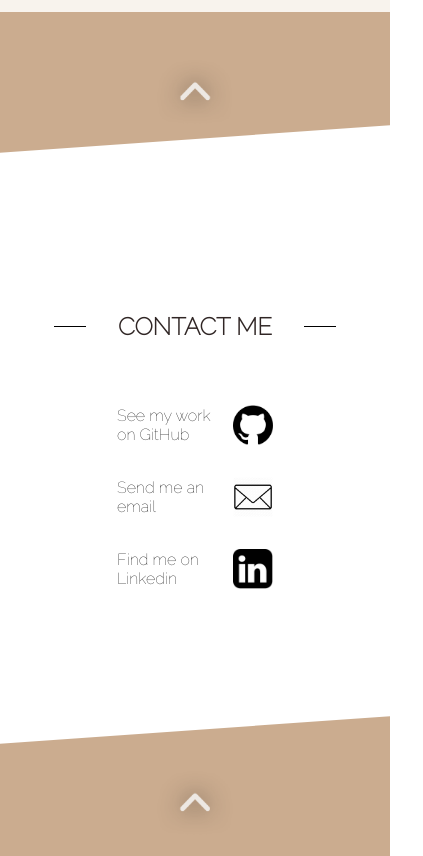
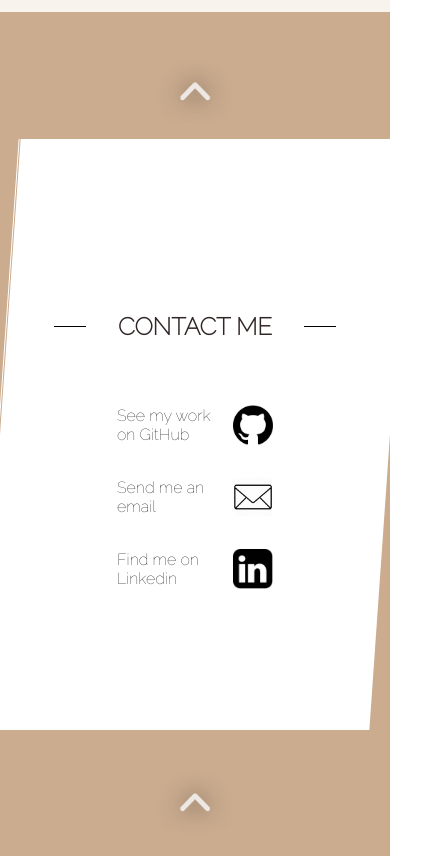
Before and after one commit to Slambermont/my-website, a React (Create React App) app: page /about in a window 390 px wide. Shown: the part 2520-3376 px from the top of the page, 423 px wide, since content can reach past the window. Built offline with nearby package versions, Linux system fonts and the light colour scheme.

Commit message:
Add browser compatibility

```diff
--- a/src/css/components/header.css
+++ b/src/css/components/header.css
@@ -1,15 +1,15 @@
 header {
+  position: fixed;
+  top: 0;
+  display: flex;
+  justify-content: center;
+  align-items: center;
+  height: 2rem;
+  width: 100%;
   opacity: 0.5;
-  position: fixed;
-  height: 2rem;
-  top: 0;
-  width: 100%;
   background-color: #86664D;
   color: white;
   z-index: 10;
-  display: flex;
-  justify-content: center;
-  align-items: center;
   -webkit-box-shadow: 0px 4px 38px 3px rgba(0,0,0,0.65);
   -moz-box-shadow: 0px 4px 38px 3px rgba(0,0,0,0.65);
   box-shadow: 0px 4px 38px 3px rgba(0,0,0,0.65);
--- a/src/css/components/nav_bar.css
+++ b/src/css/components/nav_bar.css
@@ -1,12 +1,12 @@
 .nav-bar {
   position: fixed;
   top: 0;
+  display: flex;
+  justify-content: center;
+  align-items: center;
   z-index: 2;
   width: 100vh;
   height: 5rem;
-  display: flex;
-  justify-content: center;
-  align-items: center;
   color: white;
   -webkit-transform-origin: left top;
   -webkit-transform:rotate(-90deg) translateX(-100%);
--- a/src/css/pages/about.css
+++ b/src/css/pages/about.css
@@ -22,6 +22,8 @@
   width: 28%;
   height: 100%;
   background-color: white;
+  -ms-transform: skewX(-4deg);
+  -webkit-transform: skewX(-4deg);
   transform: skewX(-4deg);
 }
 
@@ -44,6 +46,8 @@
   height: 100%;
   margin: 2rem;
   color: #121212;
+  -ms-transform: skewX(4deg);
+  -webkit-transform: skewX(4deg);
   transform: skewX(4deg);
 }
 
--- a/src/css/pages/contact.css
+++ b/src/css/pages/contact.css
@@ -17,6 +17,8 @@
   width: 70%;
   height: 100%;
   background-color: white;
+  -ms-transform: skewX(-4deg);
+  -webkit-transform: skewX(-4deg);
   transform: skewX(-4deg);
 }
 
@@ -36,6 +38,8 @@
   justify-content: center;
   align-items: center;
   width: 100%;
+  -ms-transform: skewX(4deg);
+  -webkit-transform: skewX(4deg);
   transform: skewX(4deg);
 }
 
@@ -83,11 +87,15 @@
     left: 0;
     width: 100%;
     height: 70%;
-    transform: skewY(-4deg);
+    -ms-transform: skewX(-4deg);
+    -webkit-transform: skewX(-4deg);
+    transform: skewX(-4deg);
   }
 
   .contact-content {
-    transform: skewY(4deg);
+    -ms-transform: skewX(4deg);
+    -webkit-transform: skewX(4deg);
+    transform: skewX(4deg);
   }
 
   .contact-title {
--- a/src/css/pages/home.css
+++ b/src/css/pages/home.css
@@ -1,11 +1,11 @@
 .home-page {
-  width: 100%;
-  height: 100vh;
-  background-color: #86664D;
   display: flex;
   flex-direction: column;
   justify-content: center;
   align-items: center;
+  width: 100%;
+  height: 100vh;
+  background-color: #86664D;
   color: white;
   font-family: 'Raleway', sans-serif;
 }
```
